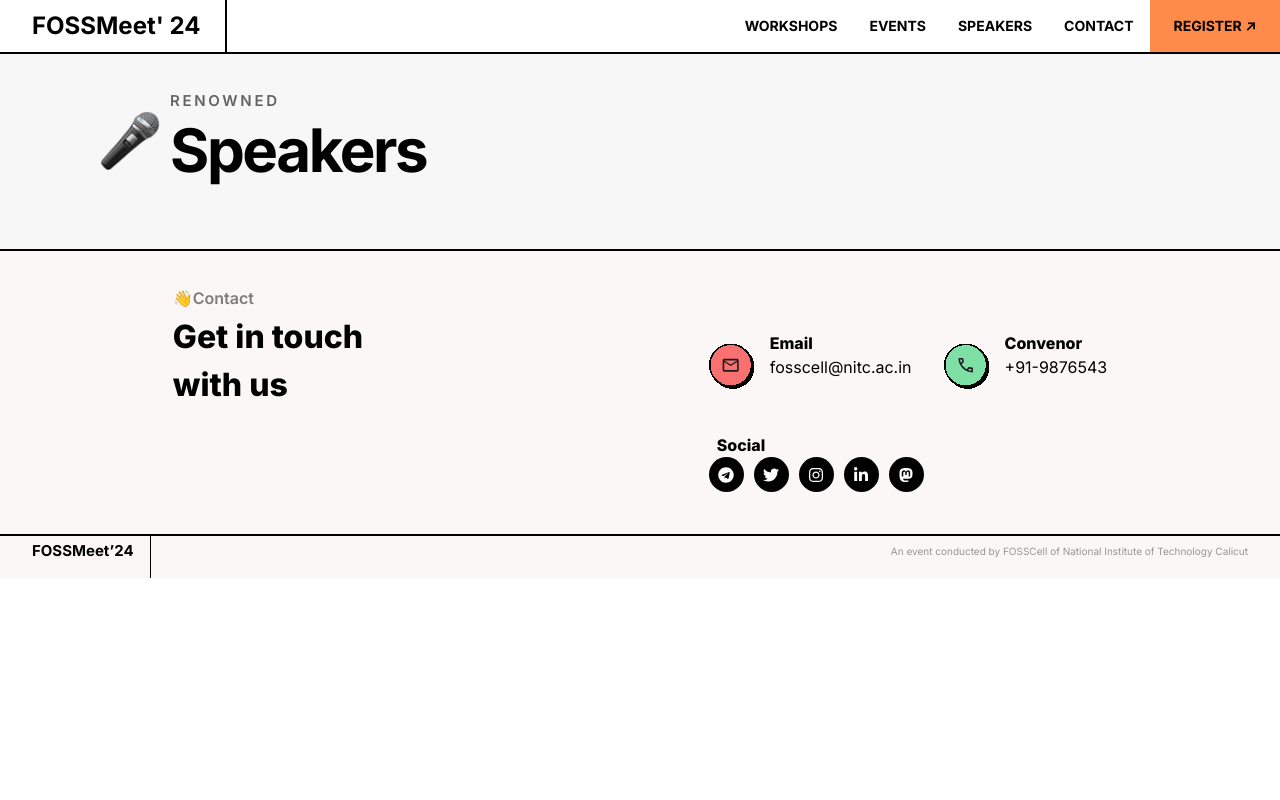
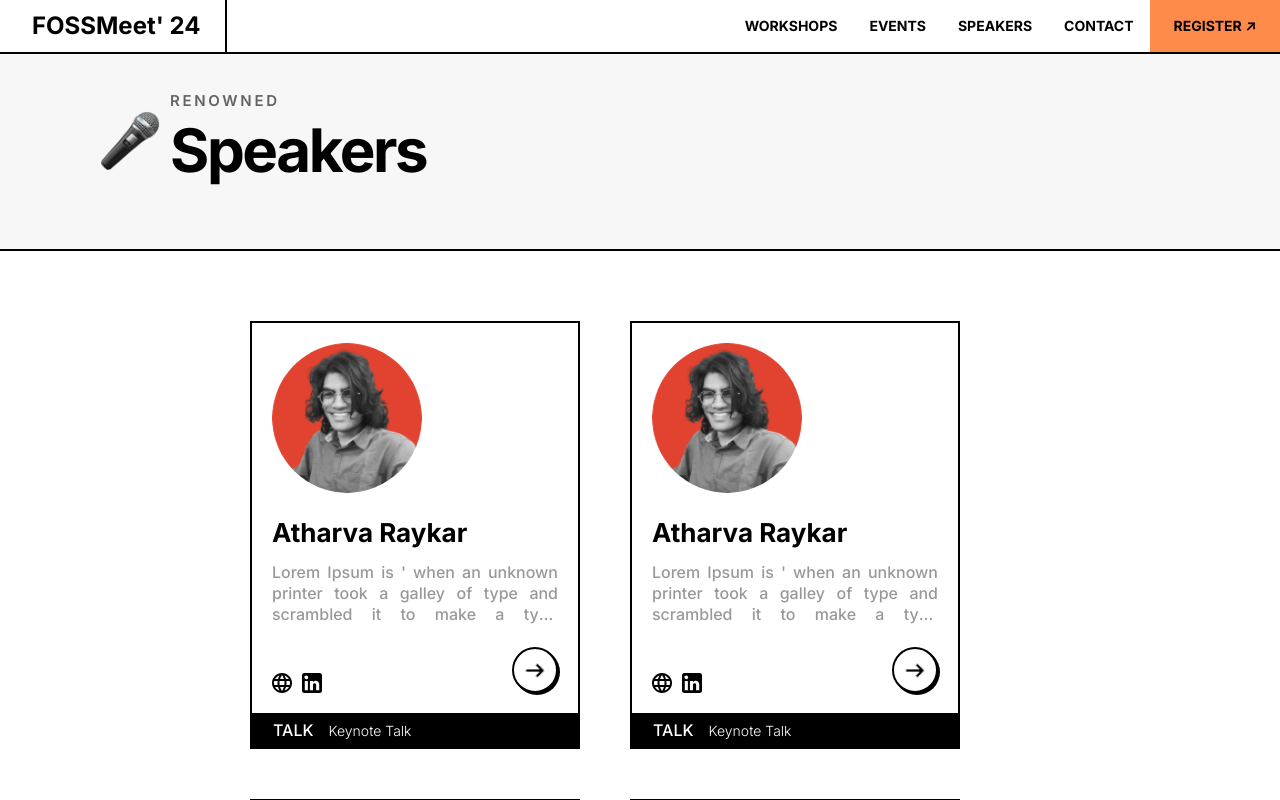
Before and after one commit to saliaku/fossmeet24, a Next.js app: page /speakers in a window 1280 px wide. Shown: the top 800 px of the page. Built offline with nearby package versions, Linux system fonts and the light colour scheme.

Commit message:
update#2

```diff
--- a/app/page.tsx
+++ b/app/page.tsx
@@ -5,9 +5,13 @@ import workdata from '@/public/workshopsData.json'
 import { useState } from 'react'
 import Navbar from '../components/common/Navbar'
 
+import Speakerbox from '@/components/common/Speakersbox'
+import speakerdata from '@/public/speakersData.json'
+
 export default function Home() {
   const [showModal, setShowModal] = useState(false)
   const [currWorkshop,setCurrWorkshop]=useState({});
+  const [currSpeaker,setCurrSpeaker]=useState({});
   return (
     <div>
       <Navbar />
@@ -21,6 +25,13 @@ export default function Home() {
         />
 
         <br></br>
+        <Speakerbox
+          setShowModal={setShowModal}
+          setCurrSpeaker={setCurrSpeaker}
+          speaker={speakerdata[0]}
+        />
+        <br></br>
+
 
         <Footer />
       </main>
--- a/app/speakers/page.module.css
+++ b/app/speakers/page.module.css
@@ -11,36 +11,27 @@
 
 
 
-  .cards-box {
-    /* display: flex; */
-    justify-content: space-around;
-    flex-wrap: wrap;
-    align-items: flex-start;
-    padding: 2rem;
-    margin-left: 190px;
-    margin-right: 190px;
-    margin-top: 50px;
-    margin-bottom: 50px;
-  }
   .cards-container {
     display: flex;
-    justify-content: space-between;
-    align-items: flex-start;
+    justify-content: flex-start;
+    align-items: center;
     flex-wrap: wrap;
-    /* margin-bottom: 20px; */
-    gap: 70px;
+    gap: 50px;
+    margin-left: 250px;
+    margin-right: 250px;
+    margin-top: 70px;
+    margin-bottom: 70px;
     /* border: 1px solid black; */
   }
+
 
   .head-section{
         display: flex;
         flex-direction: row;
         align-items: flex-start;
-        /* padding-top: 40px; */
         height: 201px;
         background: #F7F7F7;
         border-bottom: 2px solid #000000;
-        /* border-top: 2px solid #000000; */
         margin-top: 50px;
   }
   .head-box{
@@ -49,44 +40,28 @@
     padding-left: 100px;
     flex-direction: row;
     align-items: center;
-    /* border: 1px solid  black;   */
   }
   .pic{
         margin-bottom: 2px;
         margin-right: 10px;
-        /* border: 1px solid  black; */
   }
 
   .phone-image{
         width: 60px;
         height: 60px;
   }
-  /* .text{
-        display: flex;
-        flex-direction: column;
-        align-items: flex-start;
-        width: 320px;
-        height: 90px;
-        border: 1px solid  black;
-  } */
 
   .renowned-text{
-        /* width: 135px;
-        height: 22px; */
         font-family: 'Inter';
         font-style: normal;
         font-weight: 600;
         font-size: 15px;
-        /* text-align: start; */
         letter-spacing: 0.18em;
         color: rgba(0, 0, 0, 0.6);
         margin-bottom: -10px;
-        /* border: 1px solid  black; */
   }
 
   .speakers-text{
-        /* width: 320px;
-        height: 68px; */
         margin-top: 2px;
         font-family: 'Inter';
         font-style: normal;
@@ -95,7 +70,6 @@
         text-align: start;
         letter-spacing: -0.04em;
         color: #000000;
-        /* border: 1px solid  black; */
   }
 
 
@@ -123,12 +97,14 @@
         margin-right: 5px;
     }
     .cards-box{
-        margin-left: 0px;
-        padding: 0rem;
-        margin-right: 0px;
+        display: flex;
+        justify-content: center;
     }
     .cards-container{
-        padding-left: 10px;
-        padding-right: 10px;
+        margin-top: 40px;
+        margin-left: 0px;
+        margin-right: 0px;
+        gap: 50px;
+        justify-content: center;
     }
 }
--- a/app/speakers/page.tsx
+++ b/app/speakers/page.tsx
@@ -6,12 +6,14 @@ import Navbar from '@/components/common/Navbar';
 import Footer from '@/components/footer/Footer';
 
 import image from '@/public/phone.png';
+import speakersData from '@/public/speakersData.json';
 import Image from 'next/image';
 import styles from './page.module.css';
 
+import Speakerbox from '@/components/common/Speakersbox';
 const Page = () => {
     const [showModal, setShowModal] = useState(false)
-    const [currSpeaker, setcurrSpeaker] = useState({})
+    const [currSpeaker, setCurrSpeaker] = useState({})
   return (
     <div className={styles['speaker-container']}>
         <Navbar />
@@ -36,18 +38,18 @@ const Page = () => {
                     </div>
                 </div>
             </div>
-            {/* <div className={styles['cards-box']}>
+            <div className={styles['cards-box']}>
                 <div className={styles['cards-container']}>
                     {speakersData.map((speaker, index) => (
                         <Speakerbox
                             key={index}
                             setShowModal={setShowModal}
-                            setcurrSpeaker={setcurrSpeaker}
+                            setCurrSpeaker={setCurrSpeaker}
                             speaker={speaker}
                         />
                 ))}
                  </div>
-            </div> */}
+            </div>
         </div>
         <Footer/>
     </div>
--- a/app/workshops/page.module.css
+++ b/app/workshops/page.module.css
@@ -10,7 +10,7 @@
   }
   .cards-container {
     display: flex;
-    justify-content: space-between;
+    justify-content: flex-start;
     align-items: center;
     flex-wrap: wrap;
     gap: 50px;
@@ -92,8 +92,15 @@
         margin-bottom: 1px;
         margin-right: 5px;
     }
+    .cards-box{
+        display: flex;
+        justify-content: center;
+    }
     .cards-container{
-        margin-left: 20px;
-        margin-right: 10px;
+        margin-top: 40px;
+        margin-left: 0px;
+        margin-right: 0px;
+        gap: 50px;
+        justify-content: center;
     }
 }
--- a/components/common/Speakersbox.tsx
+++ b/components/common/Speakersbox.tsx
@@ -2,18 +2,13 @@ import Image from 'next/image'
 import styles from './Speakersbox.module.css'
 
 export default function Speakersbox({
-  name,
-  image,
-  description,
-  setShowModal,
-  event,
-  event_detail,
+    speaker,setShowModal, setCurrSpeaker
 }) {
   return (
     <div className={styles['speaker-box']}>
       <div className={styles['img-box']}>
         <Image
-          src={image}
+          src={speaker.image}
           alt="speaker photo"
           width={150}
           height={150}
@@ -25,12 +20,13 @@ export default function Speakersbox({
       <div className={styles['content-box']}>
         <div className={styles['text-box']}>
           {/* Dynamic name & description */}
-          <h1 className={styles['speaker-name']}>{name}</h1>
-          <p className="">{description}</p>
+          <h1 className={styles['speaker-name']}>{speaker.name}</h1>
+          <p className="">{speaker.description}</p>
         </div>
 
         <div className={styles['bottom-btns']}>
           <div className={styles['bottom-icons']}>
+            <a href={speaker.global} target="_blank" rel="noopener noreferrer">
             <Image
                 src="/web.svg"
                 alt="web icon"
@@ -39,6 +35,8 @@ export default function Speakersbox({
                 objectFit="contain"
                 style={{ marginRight: '10px' }}
             />
+            </a>
+            <a href={speaker.linkedin} target="_blank" rel="noopener noreferrer">
             <Image
                 src="/linkedin.svg"
                 alt="linkedin icon"
@@ -46,11 +44,13 @@ export default function Speakersbox({
                 height={20}
                 objectFit="contain"
             />
+            </a>
           </div>
           <div className={styles['view-btn']}>
             <button
               onClick={() => {
                 setShowModal(true)
+                setCurrSpeaker(speaker)
               }}
             >
               <Image
@@ -64,8 +64,8 @@ export default function Speakersbox({
         </div>
       </div>
       <div className={styles['talk-box']}>
-        <p className={styles['talk-text']}>{event}</p>
-        <p className={styles['talk-type']}>{event_detail}</p>
+        <p className={styles['talk-text']}>TALK</p>
+        <p className={styles['talk-type']}>{speaker.event_detail}</p>
       </div>
     </div>
   )
--- a/public/speakersData.json
+++ b/public/speakersData.json
@@ -3,37 +3,41 @@
         "name":"Atharva Raykar",
         "image":"/person.png",
         "detail":"Lorem Ipsum is simply dummy text of the printing and typesetting industry.Lorem Ipsum has been the industry's standard dummy text ever since the 1500s, when an unknown printer took a galley of type and scrambled it to make a type specimen book. It has survived not only five centuries",
-        "global":"www.google.com",
-        "linkedin":"www.google.com",
+        "global":"https://www.youtube.com/",
+        "linkedin":"https://www.youtube.com/",
         "talk_info":"Lorem Ipsum is simply dummy text of the printing and typesetting industry.Lorem Ipsum has been the industry's standard dummy text ever since the 1500s, when an unknown printer took a galley of type and scrambled it to make a type specimen book. It has survived not only five centuries"
-
+        ,"description":"Lorem Ipsum is ' when an unknown printer took a galley of type and scrambled it to make a type specimen book. It has survived not only five centuries"
+        ,"event_detail":"Keynote Talk"
     },
     {
         "name":"Atharva Raykar",
         "image":"/person.png",
         "detail":"Lorem Ipsum is simply dummy text of the printing and typesetting industry.Lorem Ipsum has been the industry's standard dummy text ever since the 1500s, when an unknown printer took a galley of type and scrambled it to make a type specimen book. It has survived not only five centuries",
-        "global":"www.google.com",
-        "linkedin":"www.google.com",
+        "global":"https://www.youtube.com/",
+        "linkedin":"https://www.youtube.com/",
         "talk_info":"Lorem Ipsum is simply dummy text of the printing and typesetting industry.Lorem Ipsum has been the industry's standard dummy text ever since the 1500s, when an unknown printer took a galley of type and scrambled it to make a type specimen book. It has survived not only five centuries"
-
+        ,"description":"Lorem Ipsum is ' when an unknown printer took a galley of type and scrambled it to make a type specimen book. It has survived not only five centuries"
+        ,"event_detail":"Keynote Talk"
     },
     {
         "name":"Atharva Raykar",
         "image":"/person.png",
         "detail":"Lorem Ipsum is simply dummy text of the printing and typesetting industry.Lorem Ipsum has been the industry's standard dummy text ever since the 1500s, when an unknown printer took a galley of type and scrambled it to make a type specimen book. It has survived not only five centuries",
-        "global":"www.google.com",
-        "linkedin":"www.google.com",
+        "global":"https://www.youtube.com/",
+        "linkedin":"https://www.youtube.com/",
         "talk_info":"Lorem Ipsum is simply dummy text of the printing and typesetting industry.Lorem Ipsum has been the industry's standard dummy text ever since the 1500s, when an unknown printer took a galley of type and scrambled it to make a type specimen book. It has survived not only five centuries"
-
+        ,"description":"Lorem Ipsum is ' when an unknown printer took a galley of type and scrambled it to make a type specimen book. It has survived not only five centuries"
+        ,"event_detail":"Keynote Talk"
     },
     {
         "name":"Atharva Raykar",
         "image":"/person.png",
         "detail":"Lorem Ipsum is simply dummy text of the printing and typesetting industry.Lorem Ipsum has been the industry's standard dummy text ever since the 1500s, when an unknown printer took a galley of type and scrambled it to make a type specimen book. It has survived not only five centuries",
-        "global":"www.google.com",
-        "linkedin":"www.google.com",
+        "global":"https://www.youtube.com/",
+        "linkedin":"https://www.youtube.com/",
         "talk_info":"Lorem Ipsum is simply dummy text of the printing and typesetting industry.Lorem Ipsum has been the industry's standard dummy text ever since the 1500s, when an unknown printer took a galley of type and scrambled it to make a type specimen book. It has survived not only five centuries"
-
+        ,"description":"Lorem Ipsum is ' when an unknown printer took a galley of type and scrambled it to make a type specimen book. It has survived not only five centuries"
+        ,"event_detail":"Keynote Talk"
     }
 
 ]
```
Also changed, not shown: components/speakers/Modal.tsx (+6 -10 lines), components/workshops/Modal.tsx (+6 -13 lines), public/workshopsData.json (+32 -26 lines), public/sasi_kumar.svg. Lines whose indentation alone changed are shown as unchanged.
